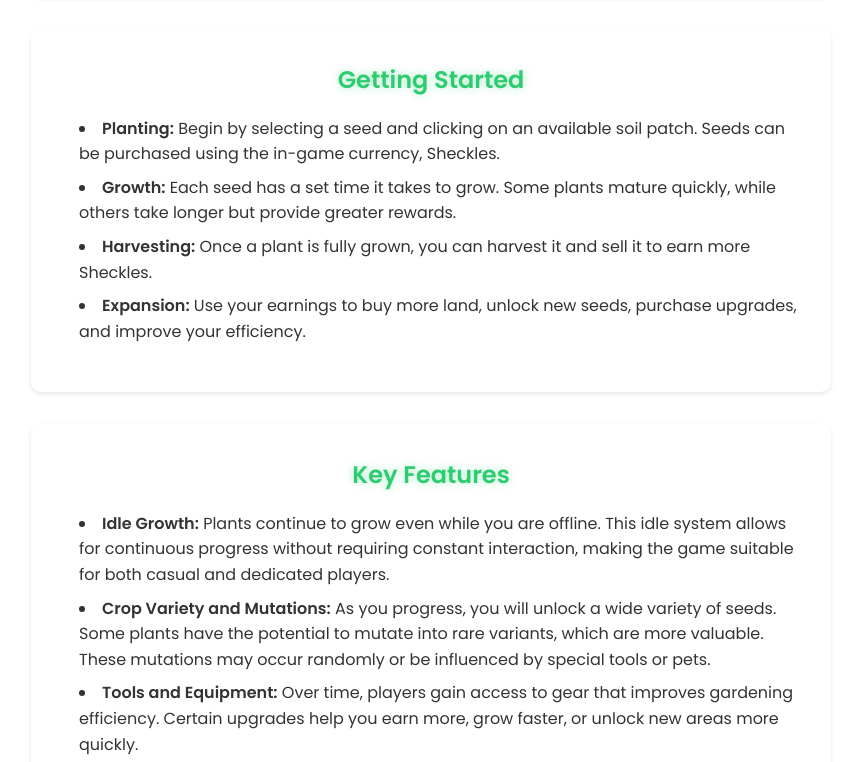
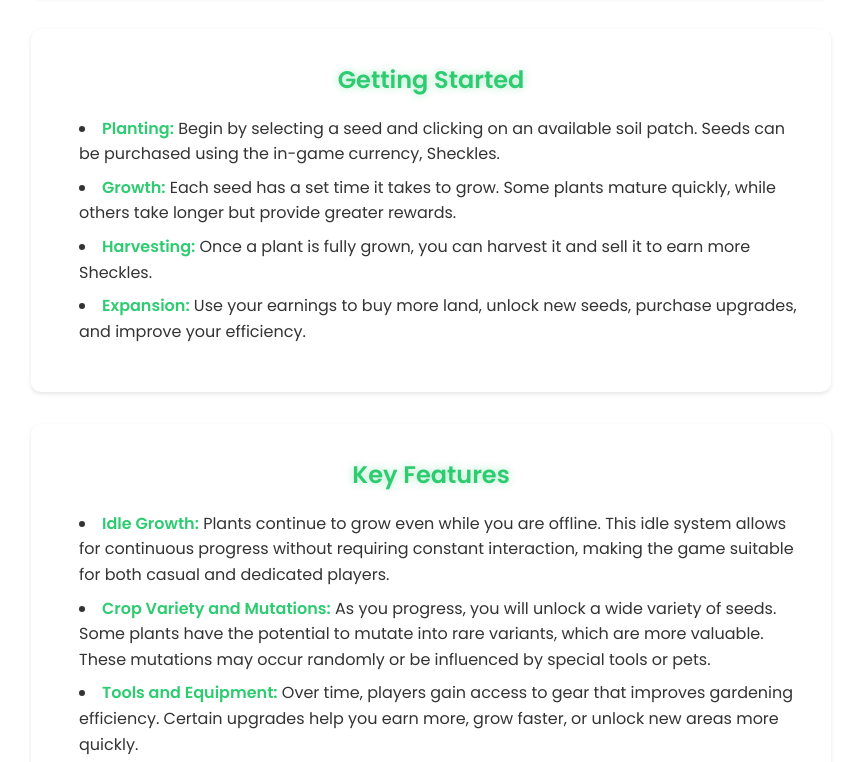
Before and after one commit to doozleb/growagardenhelp.com, a plain HTML site: page index.html in a window 1280 px wide. Shown: the part 817-1579 px from the top of the page, without its empty margins (209-1070 px from the left). Drawn offline with Linux system fonts and the light colour scheme.

Commit message:
Add neon green bold text styling for strategies page and site-wide emphasis. Enhance visual hierarchy and readability with new CSS rules for strong and b elements.

```diff
--- a/styles.css
+++ b/styles.css
@@ -547,3 +547,9 @@ footer {
     color: #e74c3c;
     font-weight: 600;
 }
+
+/* Neon green bold text for strategies page and site-wide */
+strong, b {
+    color: #2ecc71;
+    font-weight: bold;
+}
```
